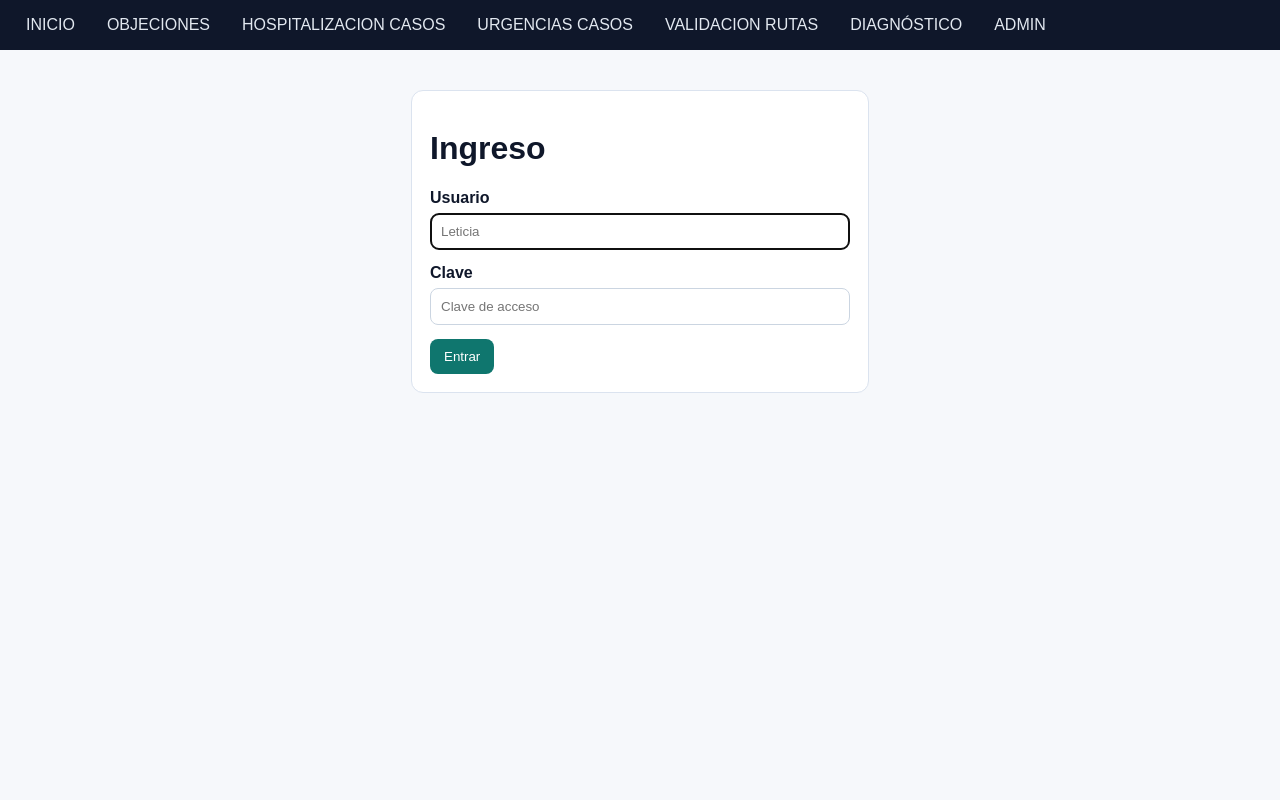
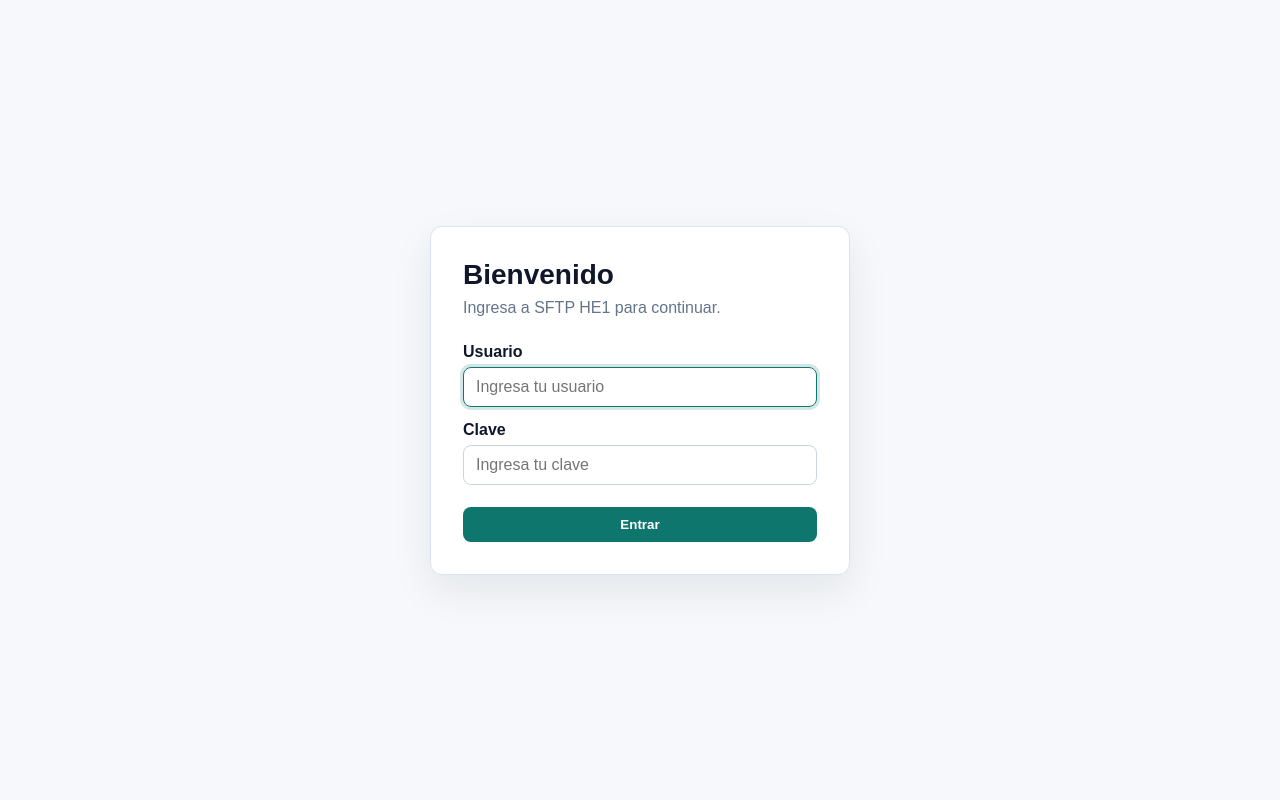
Before and after one commit to chris78rey/sftp_he1, a Flask app: page /login in a window 1280 px wide. Run offline with Flask 3, Linux system fonts and the light colour scheme; some libraries are stand-ins or nearby versions.

Commit message:
Mejora experiencia visual y acceso

```diff
--- a/templates/base.html
+++ b/templates/base.html
@@ -6,16 +6,20 @@
   <meta name="viewport" content="width=device-width, initial-scale=1">
   {% if auto_refresh %}<meta http-equiv="refresh" content="4">{% endif %}
   <style>
-    body { font-family: Arial, sans-serif; background:#f6f8fb; margin:0; color:#0f172a; }
-    .nav { background:#0f172a; color:#e2e8f0; }
+    :root { color-scheme:light; --ink:#0f172a; --muted:#64748b; --line:#dbe3ef; --brand:#0f766e; --nav:#0f172a; }
+    * { box-sizing:border-box; }
+    body { font-family:Arial,sans-serif; background:#f6f8fb; margin:0; color:var(--ink); }
+    .nav { background:var(--nav); color:#e2e8f0; }
     .nav .inner { max-width:1280px; margin:0 auto; padding:10px 16px; display:flex; gap:16px; align-items:center; }
     .nav a { color:#e2e8f0; text-decoration:none; padding:6px 10px; border-radius:6px; text-transform:uppercase; }
     .nav a:hover { background:rgba(255,255,255,0.08); }
     .wrap { max-width:1280px; margin:20px auto; padding:0 16px; }
+    .brand { color:#fff; font-weight:700; letter-spacing:.04em; margin-right:8px; white-space:nowrap; }
     .card { background:#fff; border:1px solid #dbe3ef; border-radius:12px; padding:18px; margin-bottom:16px; }
     .grid { display:grid; grid-template-columns:repeat(3, minmax(0,1fr)); gap:14px; }
     label { display:block; font-weight:bold; margin-bottom:6px; }
-    input, select { width:100%; box-sizing:border-box; padding:10px; border:1px solid #cbd5e1; border-radius:8px; background:#fff; }
+    input, select { width:100%; padding:10px 12px; border:1px solid #cbd5e1; border-radius:8px; background:#fff; font:inherit; }
+    input:focus, select:focus { outline:3px solid rgba(15,118,110,.18); border-color:var(--brand); }
     .actions { display:flex; gap:12px; margin-top:18px; }
     button, a.btn { background:#0f766e; color:#fff; border:0; padding:10px 14px; border-radius:8px; text-decoration:none; cursor:pointer; display:inline-block; }
     button.secondary, a.secondary { background:#334155; }
@@ -31,11 +35,19 @@
     .topbar { display:flex; justify-content:space-between; align-items:center; gap:12px; width:100%; }
     .pill { padding:4px 10px; border-radius:999px; background:#1e293b; color:#e2e8f0; font-size:12px; }
     .flash-ok { color:#166534; }
+    .login-page { min-height:calc(100vh - 40px); display:grid; place-items:center; padding:24px 0; }
+    .login-card { width:min(100%,420px); margin:0; padding:32px; box-shadow:0 16px 40px rgba(15,23,42,.08); }
+    .login-card h1 { margin:0 0 8px; font-size:28px; }
+    .login-card .subtitle { margin:0 0 26px; color:var(--muted); }
+    .login-card button { width:100%; margin-top:8px; font-weight:700; }
+    @media (max-width:760px) { .nav .inner { flex-wrap:wrap; gap:8px; } .nav .inner > div:first-child { overflow:auto; width:100%; } .nav a { padding:6px 7px; font-size:12px; } .grid { grid-template-columns:1fr; } .wrap { margin-top:12px; } }
   </style>
 </head>
 <body>
+{% if session.get("is_authenticated") %}
 <div class="nav"><div class="inner topbar">
   <div style="display:flex; gap:12px; align-items:center;">
+    <span class="brand">SFTP HE1</span>
     <a href="/">INICIO</a>
     <a href="/objeciones/seleccionadas">OBJECIONES</a>
     <a href="/sync-candidates">HOSPITALIZACION CASOS</a>
@@ -48,6 +60,7 @@
     {% if session.get("username") %}<span class="pill">{{ session.get("username") }}</span><a href="/logout">SALIR</a>{% endif %}
   </div>
 </div></div>
+{% endif %}
 <div class="wrap">{% block content %}{% endblock %}</div>
 </body>
 </html>
--- a/templates/login.html
+++ b/templates/login.html
@@ -1,7 +1,9 @@
 {% extends "base.html" %}
 {% block content %}
-<div class="card" style="max-width:420px;margin:40px auto;">
-  <h1>Ingreso</h1>
+<div class="login-page">
+<div class="card login-card">
+  <h1>Bienvenido</h1>
+  <p class="subtitle">Ingresa a SFTP HE1 para continuar.</p>
   {% with messages = get_flashed_messages(with_categories=true) %}
     {% if messages %}
       {% for category, message in messages %}<p class="{{ 'error' if category == 'error' else 'flash-ok' }}">{{ message }}</p>{% endfor %}
@@ -9,14 +11,15 @@
   {% endwith %}
   <form method="post">
     <div style="margin-bottom:14px;">
-      <label>Usuario</label>
-      <input type="text" name="username" placeholder="Leticia" autofocus>
+      <label for="username">Usuario</label>
+      <input id="username" type="text" name="username" placeholder="Ingresa tu usuario" autocomplete="username" required autofocus>
     </div>
     <div style="margin-bottom:14px;">
-      <label>Clave</label>
-      <input type="password" name="password" placeholder="Clave de acceso">
+      <label for="password">Clave</label>
+      <input id="password" type="password" name="password" placeholder="Ingresa tu clave" autocomplete="current-password" required>
     </div>
     <button type="submit">Entrar</button>
   </form>
 </div>
+</div>
 {% endblock %}
```
